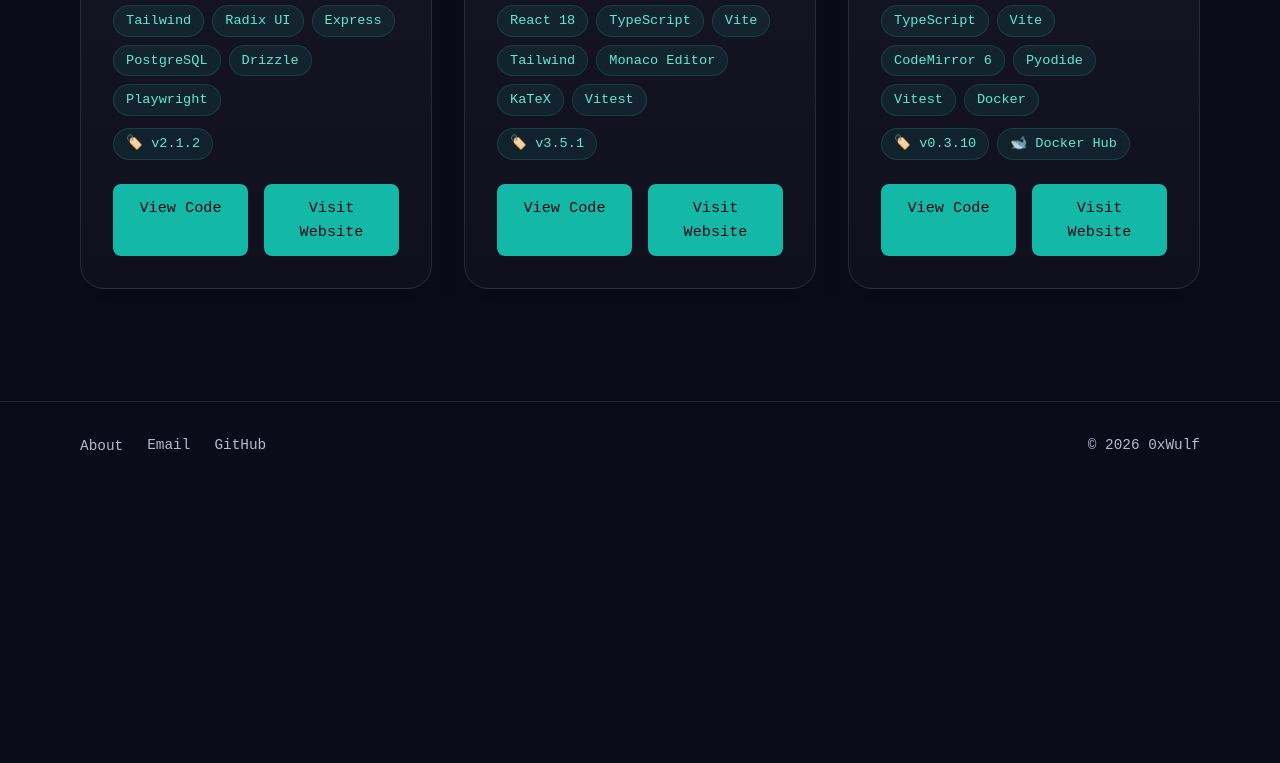
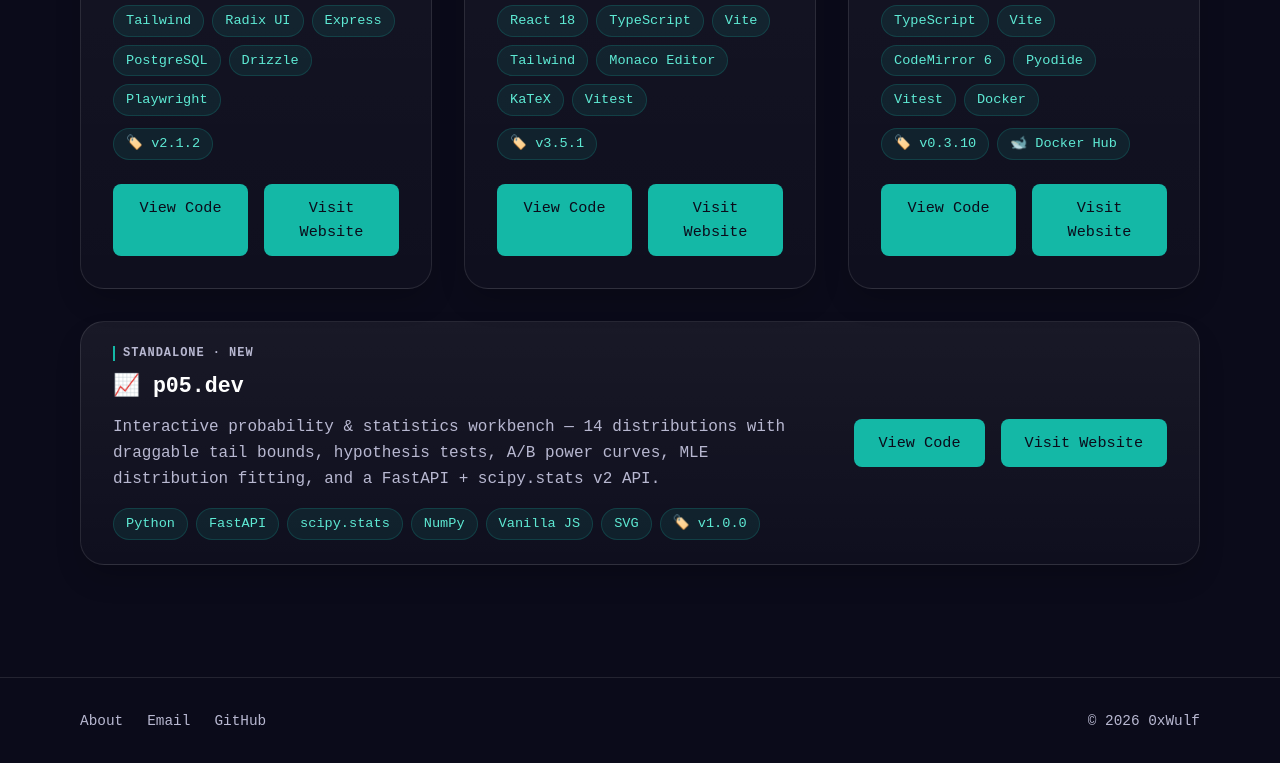
Before and after one commit to hexawulf/0xwulf, a plain HTML site: page index.html in a window 1280 px wide. Shown: the part 2692-3455 px from the top of the page. Before the commit the page ends 3181 px from the top, so only its background shows below. Drawn offline with Linux system fonts and the light colour scheme.

Commit message:
feat(site): add p05.dev full-width spotlight below 3x3 grid

```diff
--- a/index.html
+++ b/index.html
@@ -14,7 +14,7 @@
     <link rel="apple-touch-icon" sizes="180x180" href="apple-touch-icon.png?v=2">
     <link rel="icon" type="image/png" sizes="192x192" href="android-chrome-192x192.png?v=2">
     <link rel="icon" type="image/png" sizes="512x512" href="android-chrome-512x512.png?v=2">
-    <link rel="stylesheet" href="style.css">
+    <link rel="stylesheet" href="style.css?v=2">
 </head>
 <body>
     <header>
@@ -59,6 +59,26 @@
             <div class="projects-grid" id="projects-grid">
                 <!-- Other projects will be injected here by script -->
             </div>
+            <article class="card card-spotlight" aria-label="p05.dev spotlight">
+                <div class="spotlight-main">
+                    <span class="spotlight-eyebrow">STANDALONE · NEW</span>
+                    <h4>📈 p05.dev</h4>
+                    <p class="spotlight-description">Interactive probability &amp; statistics workbench — 14 distributions with draggable tail bounds, hypothesis tests, A/B power curves, MLE distribution fitting, and a FastAPI + scipy.stats v2 API.</p>
+                    <div class="project-pills spotlight-pills">
+                        <span class="pill">Python</span>
+                        <span class="pill">FastAPI</span>
+                        <span class="pill">scipy.stats</span>
+                        <span class="pill">NumPy</span>
+                        <span class="pill">Vanilla JS</span>
+                        <span class="pill">SVG</span>
+                        <a href="https://github.com/hexawulf/p05.dev/releases/tag/v1.0.0" target="_blank" rel="noopener noreferrer" class="pill pill-link" aria-label="p05.dev release v1.0.0">🏷️ v1.0.0</a>
+                    </div>
+                </div>
+                <div class="project-links spotlight-actions">
+                    <a href="https://github.com/hexawulf/p05.dev" target="_blank" rel="noopener noreferrer" class="btn">View Code</a>
+                    <a href="https://p05.dev" target="_blank" rel="noopener noreferrer" class="btn">Visit Website</a>
+                </div>
+            </article>
         </section>
 
 
--- a/style.css
+++ b/style.css
@@ -317,6 +317,77 @@ header {
     outline-offset: 2px;
 }
 
+/* Full-width Spotlight Card beneath 3x3 Grid */
+.card.card-spotlight {
+    height: auto;
+    width: 100%;
+    margin-top: 2rem;
+}
+
+.spotlight-main {
+    display: flex;
+    flex-direction: column;
+    min-width: 0;
+}
+
+.spotlight-eyebrow {
+    display: inline-block;
+    align-self: flex-start;
+    font-size: 0.75rem;
+    font-weight: 600;
+    letter-spacing: 0.08em;
+    text-transform: uppercase;
+    color: var(--text-secondary);
+    border-left: 2px solid var(--accent-primary);
+    padding-left: 0.5rem;
+    margin-bottom: 0.5rem;
+    line-height: 1.2;
+}
+
+.card.card-spotlight .spotlight-description {
+    flex-grow: 0;
+    margin: 0 0 1.25rem;
+}
+
+.card.card-spotlight .spotlight-pills {
+    margin: 0 0 1.5rem;
+    align-items: center;
+}
+
+@media (min-width: 768px) {
+    .card.card-spotlight {
+        flex-direction: row;
+        align-items: center;
+        justify-content: space-between;
+        gap: 2rem;
+        padding: 1.5rem 2rem;
+    }
+
+    .spotlight-main {
+        flex: 1 1 auto;
+    }
+
+    .card.card-spotlight .spotlight-description {
+        margin: 0 0 1rem;
+    }
+
+    .card.card-spotlight .spotlight-pills {
+        margin: 0;
+    }
+
+    .card.card-spotlight .spotlight-actions {
+        width: auto;
+        margin-top: 0;
+        flex: 0 0 auto;
+        align-items: center;
+    }
+
+    .card.card-spotlight .spotlight-actions .btn {
+        flex: 0 0 auto;
+        white-space: nowrap;
+    }
+}
+
 /* Footer */
 footer {
     padding: 2rem 1rem;
```
